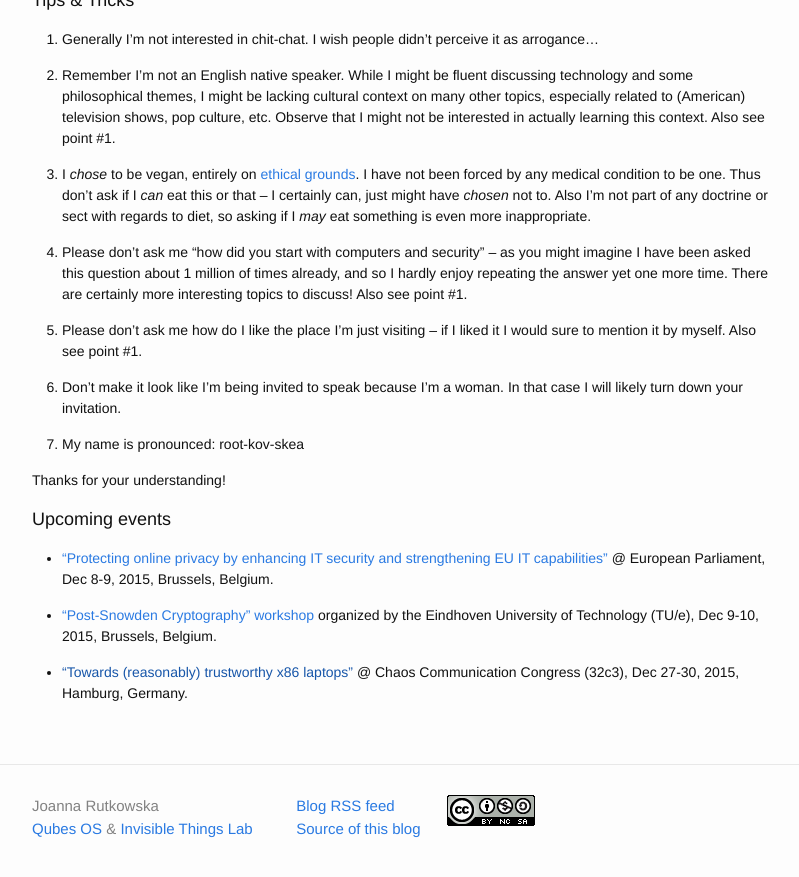
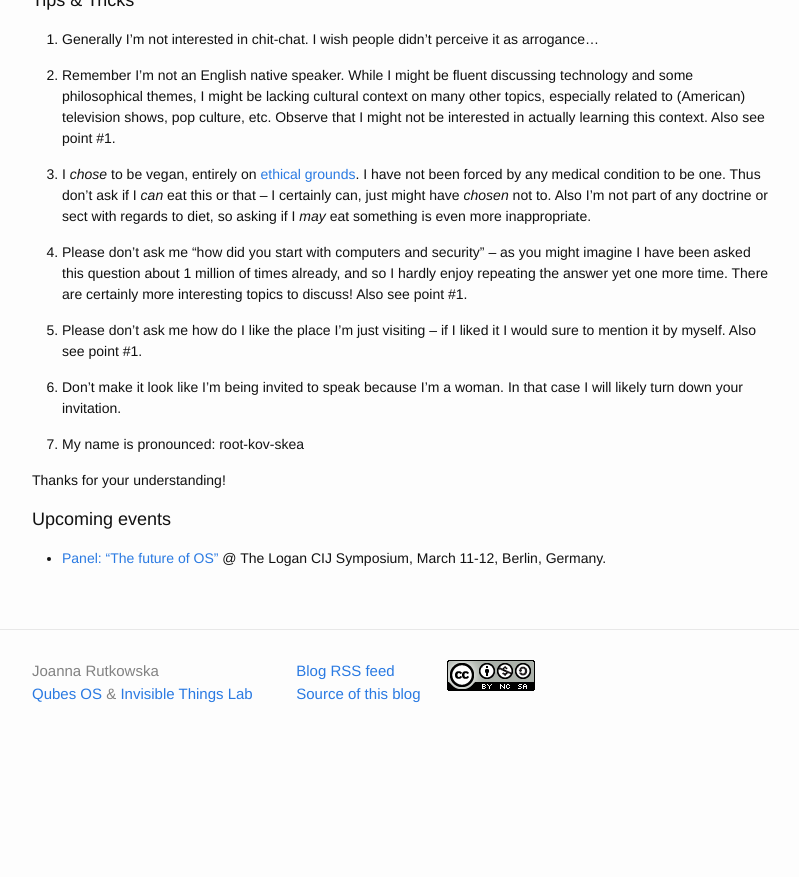
Before and after one commit to rootkovska/rootkovska.github.io, a Jekyll site: the page built from speaking.md, in a window 1280 px wide and 900 px high, scrolled down 804 px. Shown: the top 877 px of the window, without its empty margins (238-1037 px from the left). Built offline with Jekyll 4.4.1, drawn with Linux system fonts in a browser that asks for light colours; Markdown is read by kramdown in place of the engine named in the settings; after the commit the page ends 1569 px from its top, so only the background shows below that.

Commit message:
Speaking: update the upcoming events list

```diff
--- a/speaking.md
+++ b/speaking.md
@@ -91,13 +91,5 @@ Thanks for your understanding!
 Upcoming events
 ----------------
 
-* ["Protecting online privacy by enhancing IT security and strengthening EU IT
-  capabilities"](http://www.stoa.europarl.europa.eu/stoa/cms/home/events/workshops/privacy)
-  @ European Parliament, Dec 8-9, 2015, Brussels, Belgium.
-
-* ["Post-Snowden Cryptography" workshop](https://hyperelliptic.org/PSC/)
-  organized by the Eindhoven University of Technology (TU/e), Dec 9-10, 2015,
-  Brussels, Belgium.
-
-* ["Towards (reasonably) trustworthy x86 laptops"]() @ Chaos Communication
-  Congress (32c3), Dec 27-30, 2015, Hamburg, Germany.
+* [Panel: "The future of OS"](https://logancij.com/sessions/) @ The Logan CIJ
+  Symposium, March 11-12, Berlin, Germany.
```
